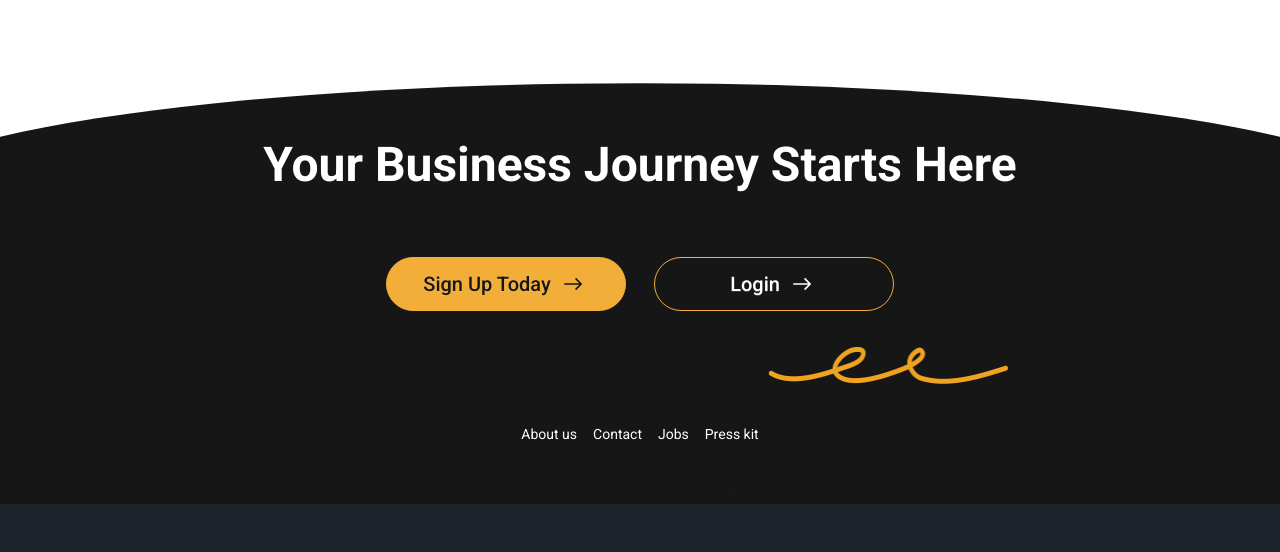
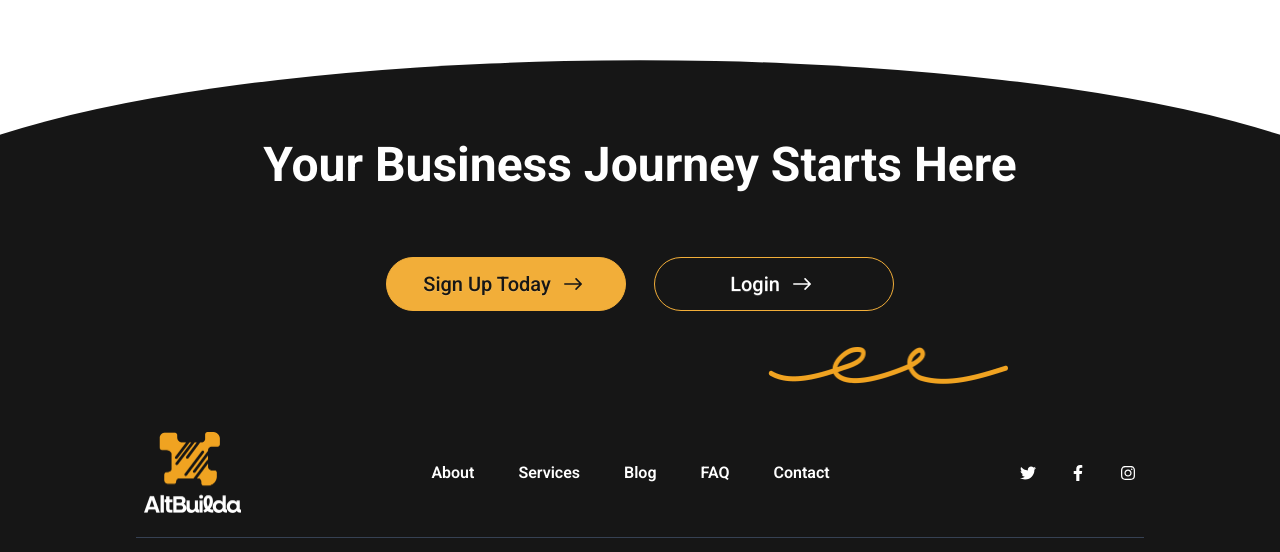
Before and after one commit to liljdot/AltBuilda-Website, a Next.js app: page / in a window 1280 px wide. Shown: the part 765-1317 px from the top of the page. Before the commit the page ends 1269 px from the top, so only its background shows below. Built offline with nearby package versions, Linux system fonts and the light colour scheme.

Commit message:
complete footer layout

```diff
--- a/src/app/components/Footer.tsx
+++ b/src/app/components/Footer.tsx
@@ -1,12 +1,15 @@
 import Image from "next/image";
 import ActionButton from "./ActionButton";
 import signVector from "@/app/assets/sign-vector.png"
+import footerLogo from "@/app/assets/footer-logo.png"
+import Link from "next/link";
+import { FaFacebookF, FaInstagram, FaTwitter } from "react-icons/fa";
 
 const Footer: React.FC = () => {
 
     return (
         <>
-            <footer className="footer footer-horizontal footer-center relative bg-[#161616] text-base-content py-0 px-34 z-1 before:absolute before:-translate-y-[50%] before:h-[66%] before:w-[120%] before:bg-[#161616] before:rounded-t-[50%] before:-z-1">
+            <footer className="footer footer-horizontal footer-center relative bg-[#161616] text-base-content py-0 px-34 z-100 before:absolute before:-translate-y-[50%] before:h-[66%] before:w-[120%] before:bg-[#161616] before:rounded-t-[50%] before:-z-1">
                 {/* footer start  */}
                 <nav className="flex flex-col w-full text-white">
                     <h3 className="text-5xl font-bold text-white">Your Business Journey Starts Here</h3>
@@ -18,19 +21,47 @@ const Footer: React.FC = () => {
                     </div>
 
                     <div className="flex flex-row w-full px-34 justify-end mt-7">
-                        <Image src={signVector} width={240} alt="sign"/>
+                        <Image src={signVector} width={240} alt="sign" />
                     </div>
                 </nav>
 
-                <nav className="grid grid-flow-col gap-4 text-white">
-                    <a className="link link-hover">About us</a>
-                    <a className="link link-hover">Contact</a>
-                    <a className="link link-hover">Jobs</a>
-                    <a className="link link-hover">Press kit</a>
-                </nav>
+                {/* footer center  */}
+                <div className="navbar flex flex-row justify-between border-b-gray-700 border-b pb-6">
+                    <Link href={"/"}>
+                        <Image src={footerLogo} alt="AltBuilda Logo" width={97} />
+                    </Link>
 
-                <aside>
-                    <p>Copyright © {new Date().getFullYear()} - All right reserved by ACME Industries Ltd</p>
+                    <nav className="grid grid-flow-col gap-11 text-white text-[1rem] font-semibold p-0">
+                        <Link href={"/about"} className="link link-hover hover:text-primary">About</Link>
+                        <Link href={"/services"} className="link link-hover hover:text-primary">Services</Link>
+                        <Link href={"/blog"} className="link link-hover hover:text-primary">Blog</Link>
+                        <Link href={"/faq"} className="link link-hover hover:text-primary">FAQ</Link>
+                        <Link href={"/contact"} className="link link-hover hover:text-primary">Contact</Link>
+                    </nav>
+
+                    <div className="flex flex-row gap-8.5 p-0 text-white b">
+                        <Link href={"x.com/"}>
+                            <FaTwitter className="size-4" />
+                        </Link>
+
+                        <Link href={"facebook.com/"}>
+                            <FaFacebookF className="size-4" />
+                        </Link>
+
+                        <Link href={"instagram.com/"}>
+                            <FaInstagram className="size-4"/>
+                        </Link>
+                    </div>
+                </div>
+
+                {/* footer end  */}
+                <aside className="flex flex-row justify-between w-full pb-12">
+                    <p>© Copyright {new Date().getFullYear()}, - All right reserved</p>
+
+                    <div className="flex flex-row gap-8">
+                        <Link href={"/"}>Privacy Policy</Link>
+                        <Link href={"/"}>Terms & Conditions</Link>
+                    </div>
                 </aside>
             </footer>
         </>
```
Also changed, not shown: src/app/assets/footer-logo.png (added).
